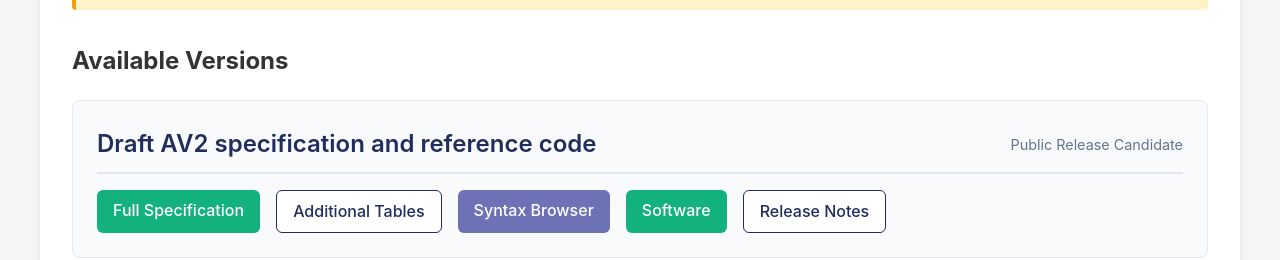
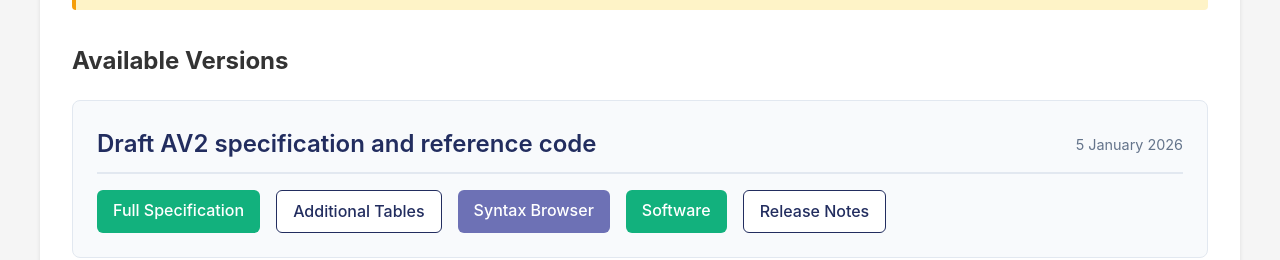
Before and after one commit to AOMediaCodec/av2-spec, a plain HTML site: page index.html in a window 1280 px wide. Shown: the part 800-1060 px from the top of the page. Drawn offline with Linux system fonts and the light colour scheme.

Commit message:
replace Public Release Candidate with the release date

```diff
--- a/index.html
+++ b/index.html
@@ -356,7 +356,7 @@
             <div class="version-card">
                 <div class="version-header">
                     <div class="version-name">Draft AV2 specification and reference code</div>
-                    <div class="version-date">Public Release Candidate</div>
+                    <div class="version-date">5 January 2026</div>
                 </div>
                 <div class="version-links">
                     <a href="v13-public/index.html" class="btn btn-primary">Full Specification</a>
```
